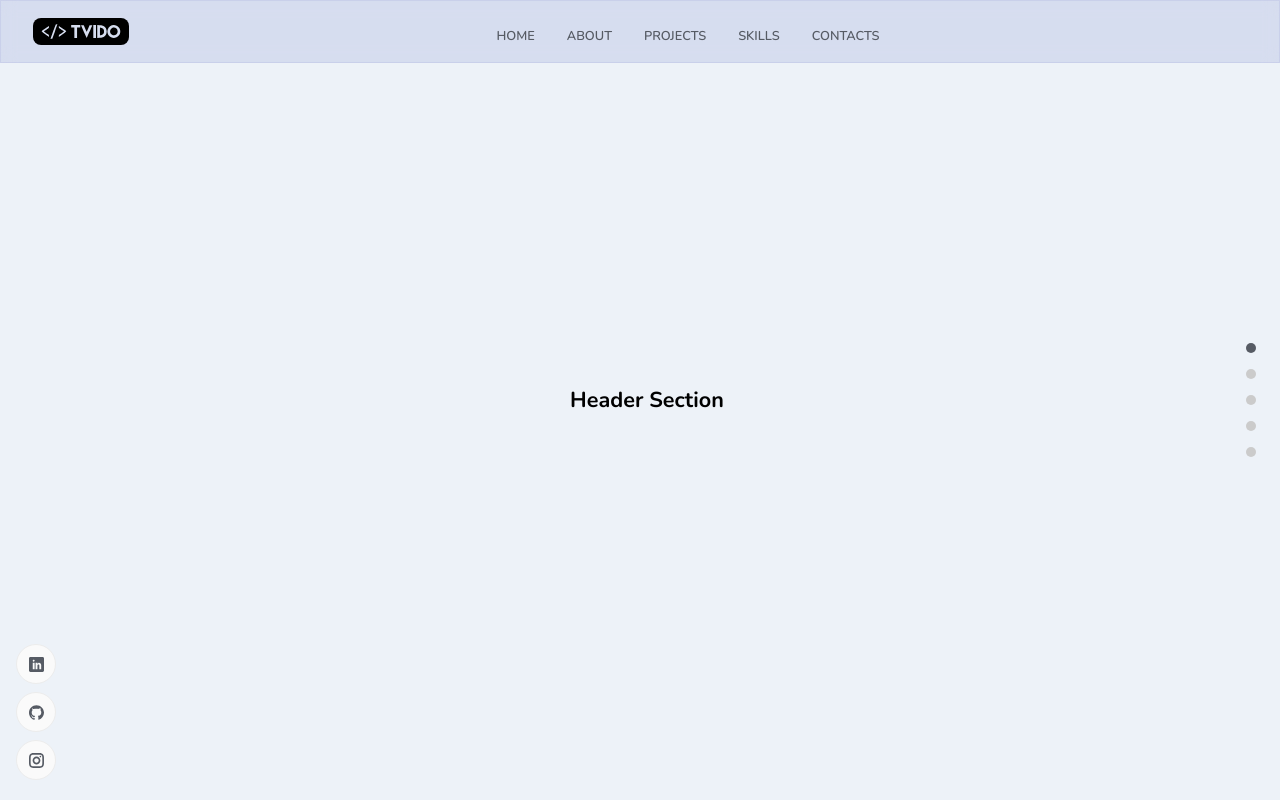
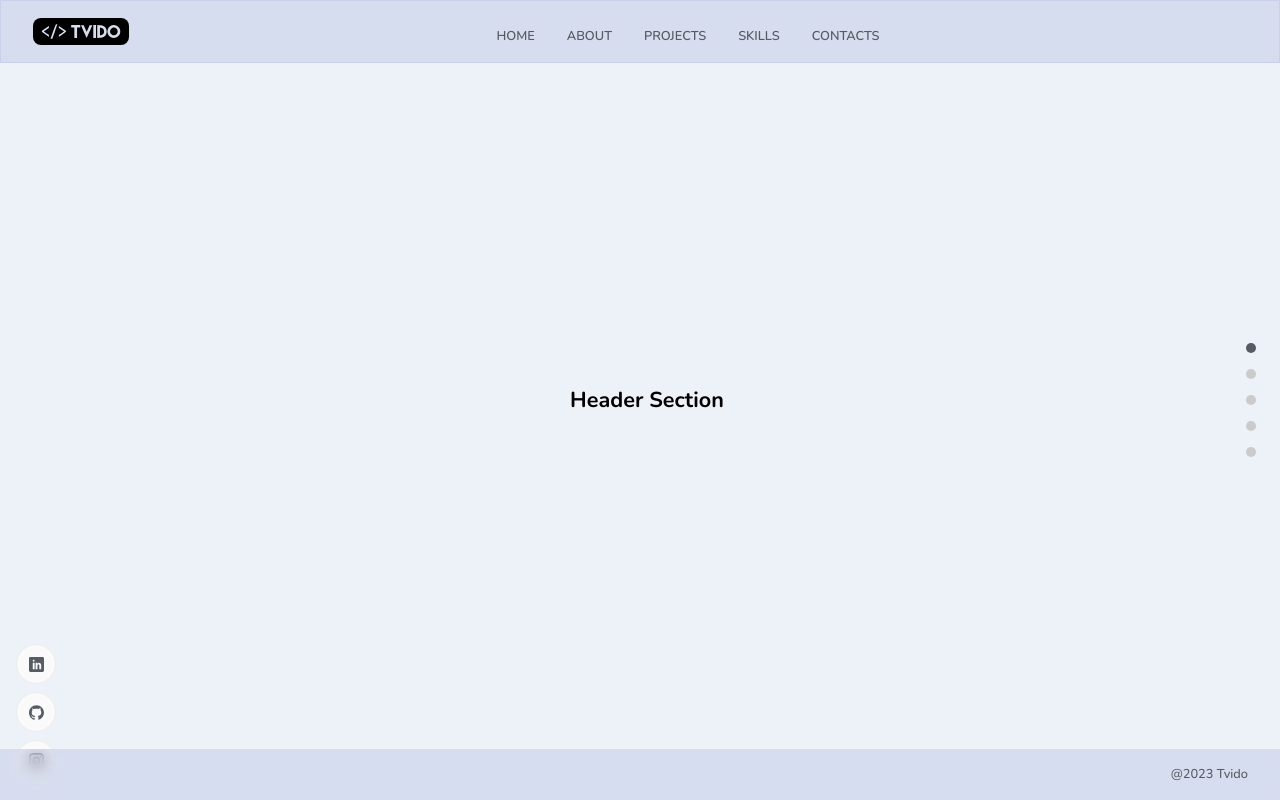
Before and after one commit to Tvido/portfolio-react-viter, a React (Create React App) app: page / in a window 1280 px wide. Shown: the top 800 px of the page. Built offline with nearby package versions, Linux system fonts and the light colour scheme; the HTML template or start-up script is replaced by a standard one.

Commit message:
added footer

```diff
--- a/src/views/Footer/Footer.jsx
+++ b/src/views/Footer/Footer.jsx
@@ -2,12 +2,10 @@ import React from "react";
 
 import "./Footer.scss";
 
-import AppWrapper from "../../components/AppWrapper/AppWrapper";
-
 const Footer = () => {
   return (
-    <div>
-      <h2>Footer Section</h2>
+    <div className="copyright">
+      <div className="p-text">@2023 Tvido</div>
     </div>
   );
 };
--- a/src/views/Footer/Footer.scss
+++ b/src/views/Footer/Footer.scss
@@ -0,0 +1,15 @@
+.copyright {
+    bottom: 0;
+    left: 0;
+    right: 0;
+    position: fixed;
+    width: 100%;
+    display: flex;
+    align-items: center;
+
+    padding: 1rem 2rem;
+    background: rgba(91, 99, 190, 0.15);
+    backdrop-filter: blur(0.5rem);
+    -webkit-backdrop-filter: blur(0.5rem);
+    z-index: 10;
+}
```
